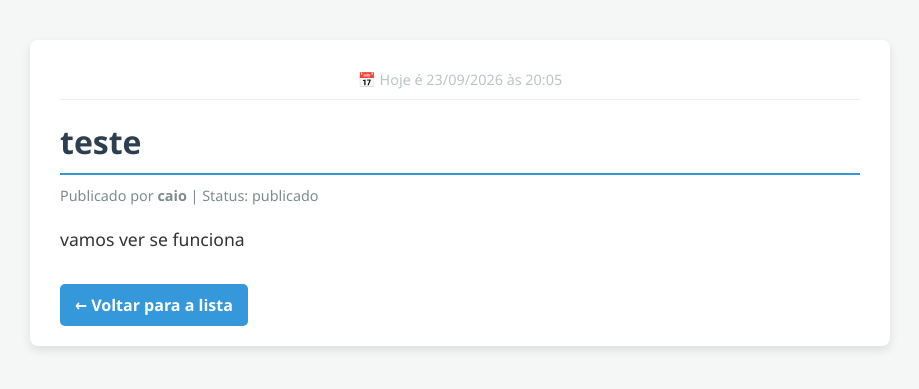
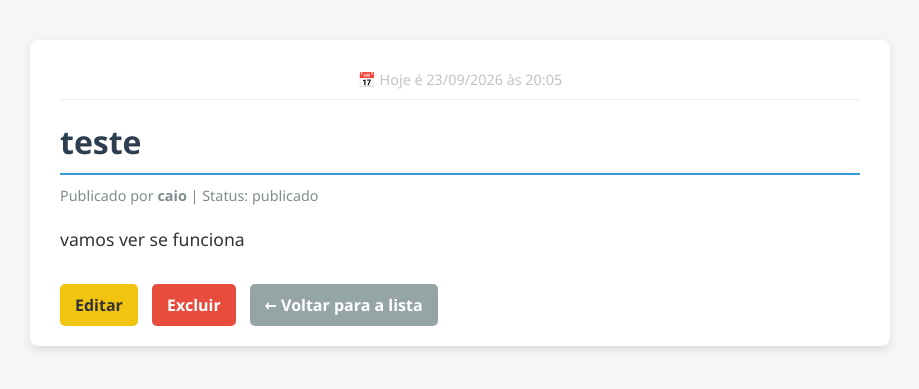
Before and after one commit to caiosandor/blog, a Django app: page /posts/1/ in a window 1280 px wide. Shown: the top 389 px of the page, without its empty margins (180-1099 px from the left). Run offline with Django 5.2, Linux system fonts and the light colour scheme; data comes from the database, SQL or seed files in the repository.

Commit message:
atualizando htlms para a nova versao

```diff
--- a/portal/blog/templates/blog/detalhe.html
+++ b/portal/blog/templates/blog/detalhe.html
@@ -11,6 +11,8 @@
 </div>
 
 <div style="margin-top: 40px;">
-    <a href="{% url 'lista' %}" class="btn">&larr; Voltar para a lista</a>
+    <a href="{% url 'editar' post.id %}" class="btn" style="background-color: #f1c40f; color: #333; margin-right: 10px;">Editar</a>
+    <a href="{% url 'excluir' post.id %}" class="btn" style="background-color: #e74c3c; margin-right: 10px;">Excluir</a>
+    <a href="{% url 'lista' %}" class="btn" style="background-color: #95a5a6;">&larr; Voltar para a lista</a>
 </div>
 {% endblock %}
--- a/portal/blog/urls.py
+++ b/portal/blog/urls.py
@@ -5,5 +5,7 @@ urlpatterns = [
     path('posts/', views.lista_posts, name='lista'),
     path('posts/novo/', views.criar_post, name='criar_post'),
     path('posts/<int:id>/', views.post_detalhe, name='detalhe'),
-    path('rascunhos/', views.lista_rascunhos, name='rascunhos'), # Nova rota do formulário
+    path('rascunhos/', views.lista_rascunhos, name='rascunhos'),
+    path('posts/<int:id>/editar/', views.editar_post, name='editar'),
+    path('posts/<int:id>/excluir/', views.excluir_post, name='excluir'),
 ]
```
Also changed, not shown: portal/blog/templates/blog/lista.html (+15 -4 lines).
